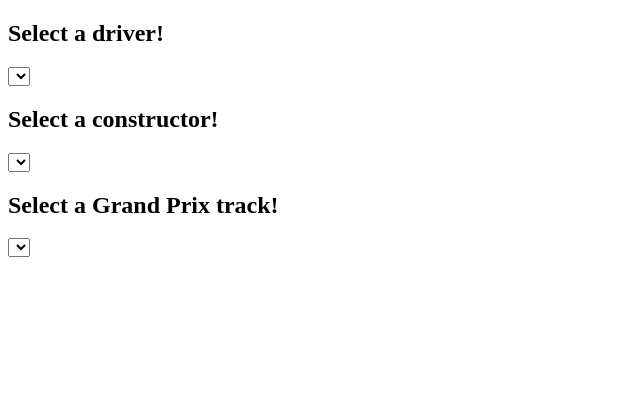
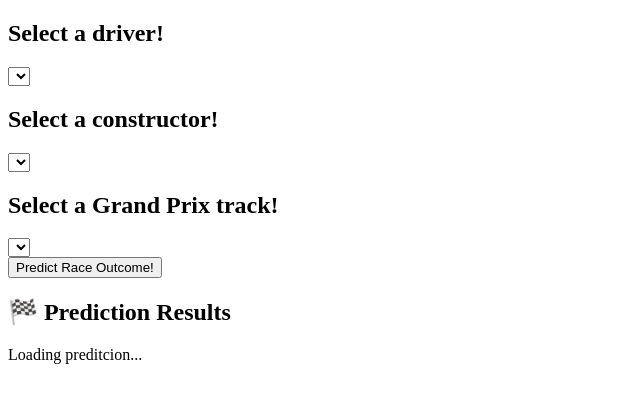
Before and after one commit to ipranek/F1-Random-Forest, a Flask app: page / in a window 1280 px wide. Shown: the top 403 px of the page, without its empty margins (0-640 px from the left). Run offline with Flask 3, Linux system fonts and the light colour scheme; data that the repository does not hold is empty.

Commit message:
Update home.html

```diff
--- a/templates/home.html
+++ b/templates/home.html
@@ -78,4 +78,34 @@
                 {% endfor %}
         </div>
 </section>
+
+<section class = "predict-selection">
+    <button id="predictBtn" class = "neon-btn">Predict Race Outcome!</button>
+</section>
+
+<section id="resultSection" class="result hidden">
+    <h2>🏁 Prediction Results</h2>
+    <div id="predictionOutput" class ="prediction-box">
+        <p>Loading preditcion...</p>
+    </div>
+</section>
+
+<script>
+    async function sendPrediction() {
+        const driverId = document.getElementByıd("driverSelect").value;
+        const constructorId = document.getElementByıd("constructorSelect").value;
+        const GP_name = document.getElementByıd("trackSelect").value;
+
+        const response = await fetch("/predict", {
+            method: "POST",
+            headers: {"Content-Type": "application/json"},
+            body: JSON.stringify({
+                driverId_encoded: driverId,
+                constructorId_encoded: constructorId,
+                GP_name_encoded: GP_name
+            })
+        });
+    }
+</script>
+
 </body>
```
